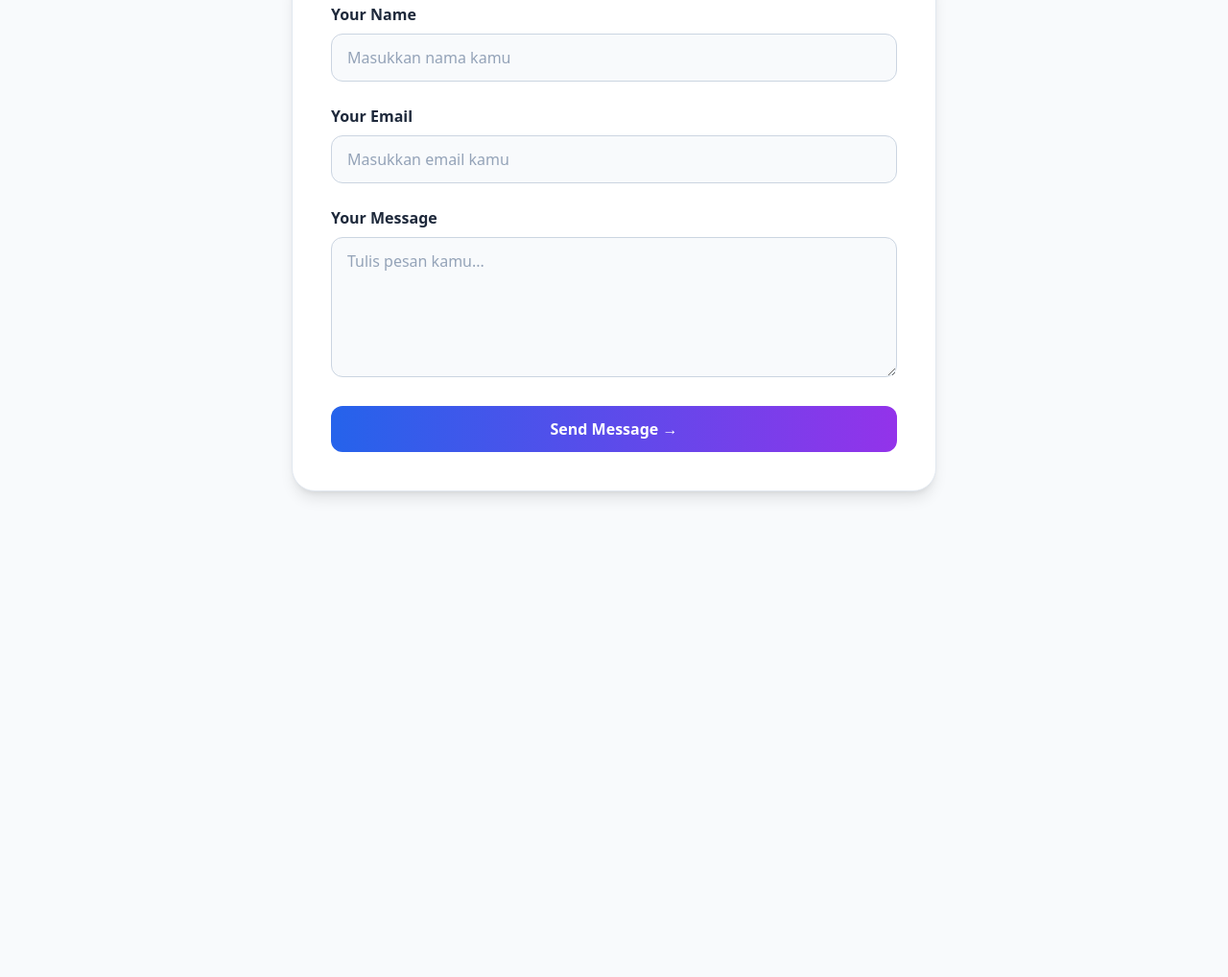
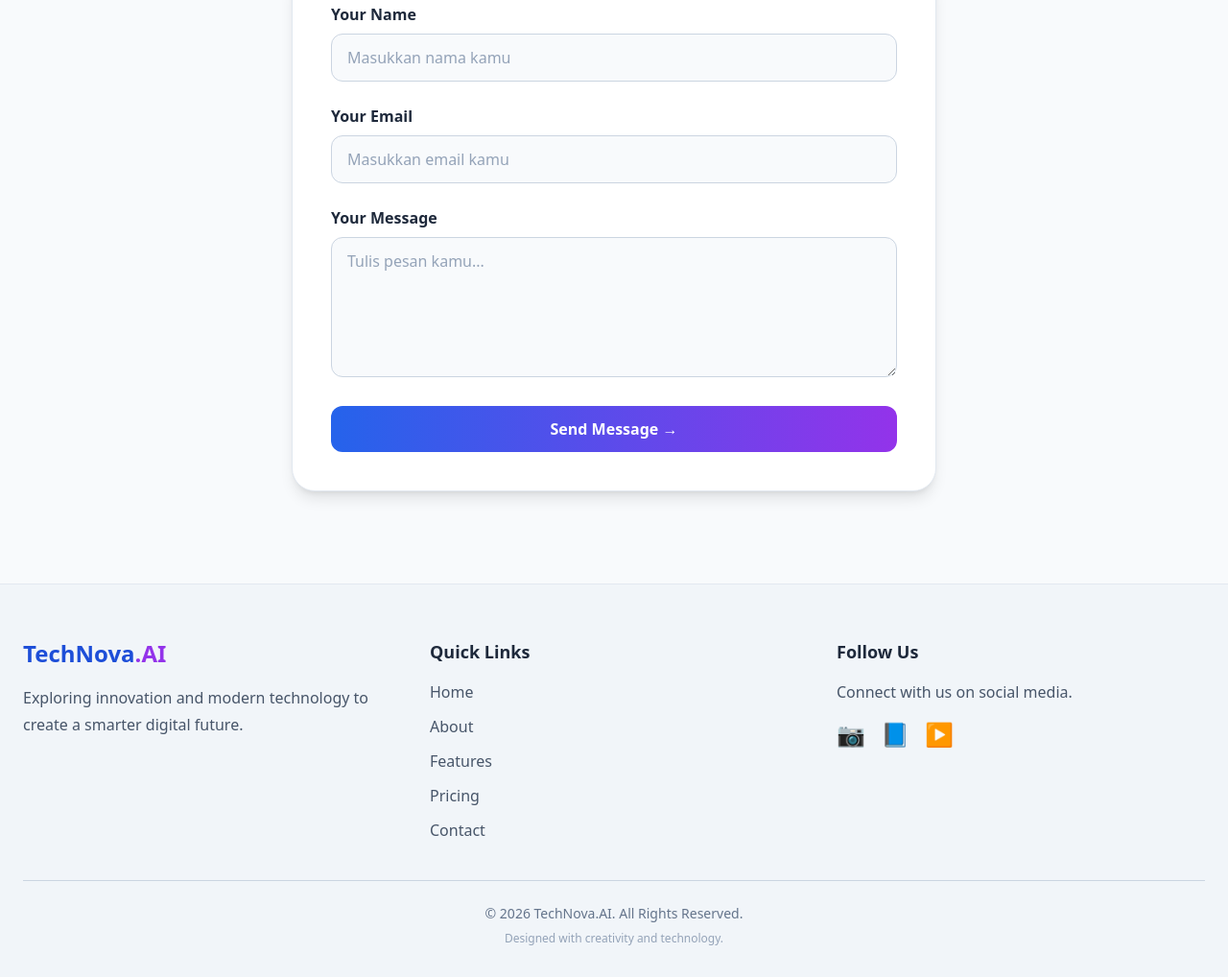
Before and after one commit to irwansyah88761-source/tugas-3.5-Irwansyah-Pratama-, a plain HTML site: page index.html in a window 1280 px wide. Shown: the part 3483-4501 px from the top of the page at 96% size. Before the commit the page ends 4091 px from the top, so only its background shows below. Drawn offline with nearby package versions, Linux system fonts and the light colour scheme.

Commit message:
Menambahkan footer dengan dark mode dan light mode

```diff
--- a/index.html
+++ b/index.html
@@ -626,6 +626,114 @@
 
 <!-- AKHIR TAHAP 7 -->
 
+<!-- TAHAP 8: FOOTER SECTION -->
+
+<footer class="bg-slate-100 dark:bg-slate-900 text-slate-800 dark:text-white border-t border-slate-200 dark:border-slate-800 pt-14 pb-8 transition-colors duration-300">
+
+    <div class="max-w-7xl mx-auto px-6">
+
+        <div class="grid md:grid-cols-3 gap-10 pb-10">
+
+            <!-- LOGO DAN DESKRIPSI -->
+            <div>
+
+                <h2 class="text-2xl font-bold mb-4 text-blue-700 dark:text-cyan-400">
+                    TechNova<span class="text-purple-600 dark:text-purple-400">.AI</span>
+                </h2>
+
+                <p class="text-slate-600 dark:text-slate-400 leading-7">
+                    Exploring innovation and modern technology
+                    to create a smarter digital future.
+                </p>
+
+            </div>
+
+            <!-- QUICK LINKS -->
+            <div>
+
+                <h3 class="font-bold text-lg mb-4">
+                    Quick Links
+                </h3>
+
+                <div class="space-y-3 text-slate-600 dark:text-slate-400">
+
+                    <a href="#home" class="block hover:text-blue-600 dark:hover:text-cyan-400 transition">
+                        Home
+                    </a>
+
+                    <a href="#about" class="block hover:text-blue-600 dark:hover:text-cyan-400 transition">
+                        About
+                    </a>
+
+                    <a href="#features" class="block hover:text-blue-600 dark:hover:text-cyan-400 transition">
+                        Features
+                    </a>
+
+                    <a href="#pricing" class="block hover:text-blue-600 dark:hover:text-cyan-400 transition">
+                        Pricing
+                    </a>
+
+                    <a href="#contact" class="block hover:text-blue-600 dark:hover:text-cyan-400 transition">
+                        Contact
+                    </a>
+
+                </div>
+
+            </div>
+
+            <!-- SOCIAL MEDIA -->
+            <div>
+
+                <h3 class="font-bold text-lg mb-4">
+                    Follow Us
+                </h3>
+
+                <p class="text-slate-600 dark:text-slate-400 mb-4">
+                    Connect with us on social media.
+                </p>
+
+                <div class="flex gap-4 text-2xl">
+
+                    <a href="#" aria-label="Instagram"
+                        class="hover:text-blue-600 dark:hover:text-cyan-400 transition">
+                        📷
+                    </a>
+
+                    <a href="#" aria-label="Facebook"
+                        class="hover:text-blue-600 dark:hover:text-cyan-400 transition">
+                        📘
+                    </a>
+
+                    <a href="#" aria-label="YouTube"
+                        class="hover:text-blue-600 dark:hover:text-cyan-400 transition">
+                        ▶️
+                    </a>
+
+                </div>
+
+            </div>
+
+        </div>
+
+        <!-- GARIS PEMBATAS -->
+        <div class="border-t border-slate-300 dark:border-slate-700 pt-6 text-center">
+
+            <p class="text-slate-500 dark:text-slate-400 text-sm">
+                © 2026 TechNova.AI. All Rights Reserved.
+            </p>
+
+            <p class="text-slate-400 dark:text-slate-500 text-xs mt-2">
+                Designed with creativity and technology.
+            </p>
+
+        </div>
+
+    </div>
+
+</footer>
+
+<!-- AKHIR TAHAP 8 -->
+
 
 </body>
 
```
